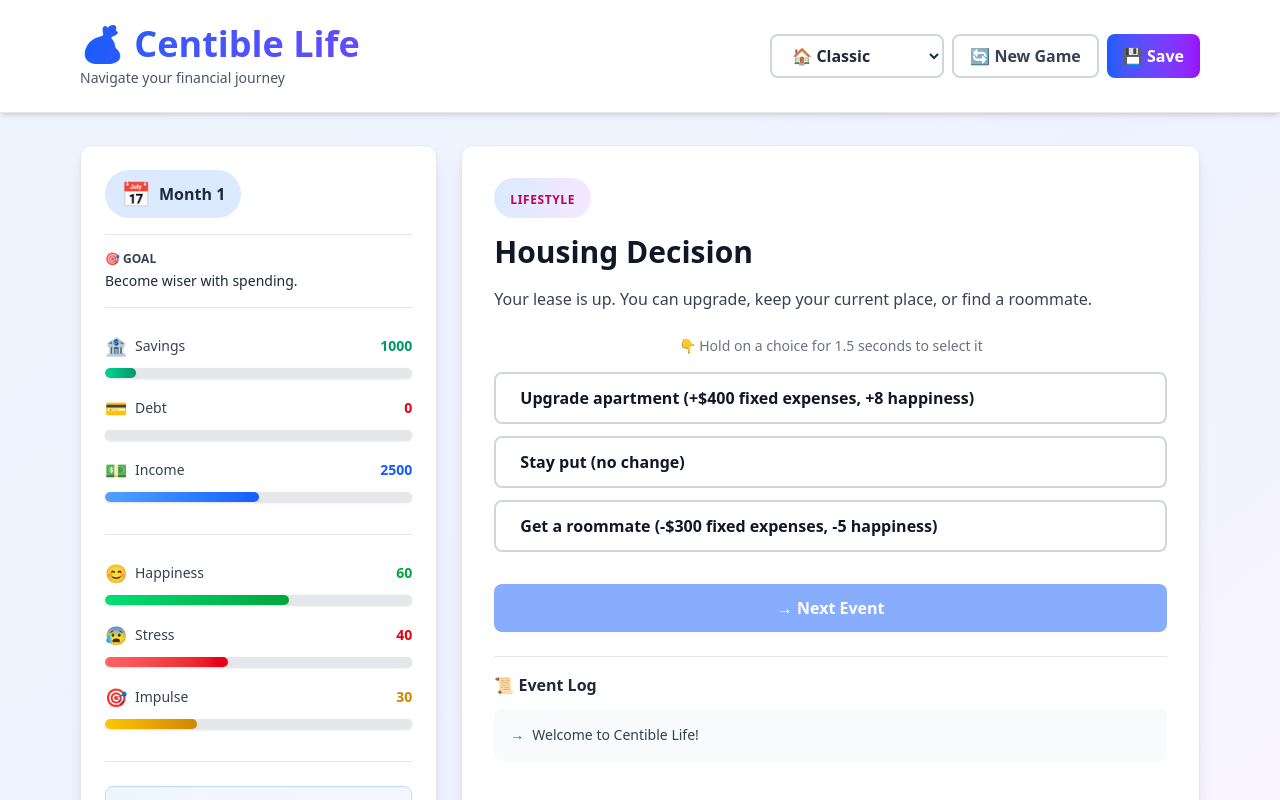
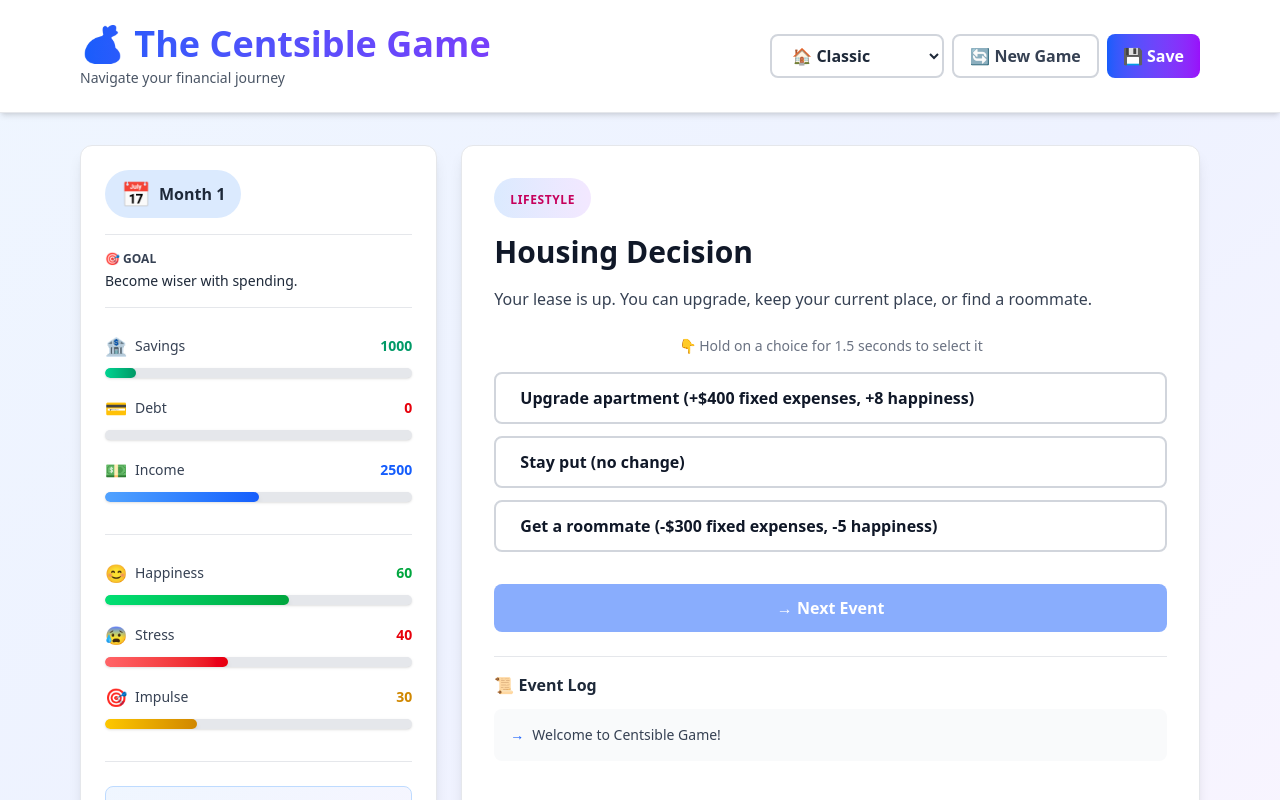
Before and after one commit to becacabe2002/hackathon_centible_game, a React (Vite) app in the folder game/: page / in a window 1280 px wide. Shown: the top 800 px of the page. Built offline with nearby package versions, Linux system fonts and the light colour scheme; no server answers.

Commit message:
Change game name

```diff
--- a/game/src/App.tsx
+++ b/game/src/App.tsx
@@ -251,7 +251,7 @@ function App() {
           <div className="flex flex-col sm:flex-row items-start sm:items-center justify-between gap-4">
             <div className="flex-1">
               <h1 className="text-4xl font-black text-transparent bg-clip-text bg-gradient-to-r from-blue-600 to-purple-600">
-                💰 Centible Life
+                💰 The Centsible Game
               </h1>
               <p className="text-gray-600 text-sm mt-1">Navigate your financial journey</p>
             </div>
--- a/game/src/gameState.ts
+++ b/game/src/gameState.ts
@@ -78,7 +78,7 @@ export function initialStatsForScenario(scenarioId: ScenarioId): GameStats {
 
 export const initialGameState: GameState = {
   stats: { ...baseStats },
-  log: ["Welcome to Centible Life!"],
+  log: ["Welcome to Centsible Game!"],
   gameOver: false,
   lastSeen: {},
   scenarioId: "classic",
```
Also changed, not shown: 1 other file (tests, documents, lock files or other folders).
